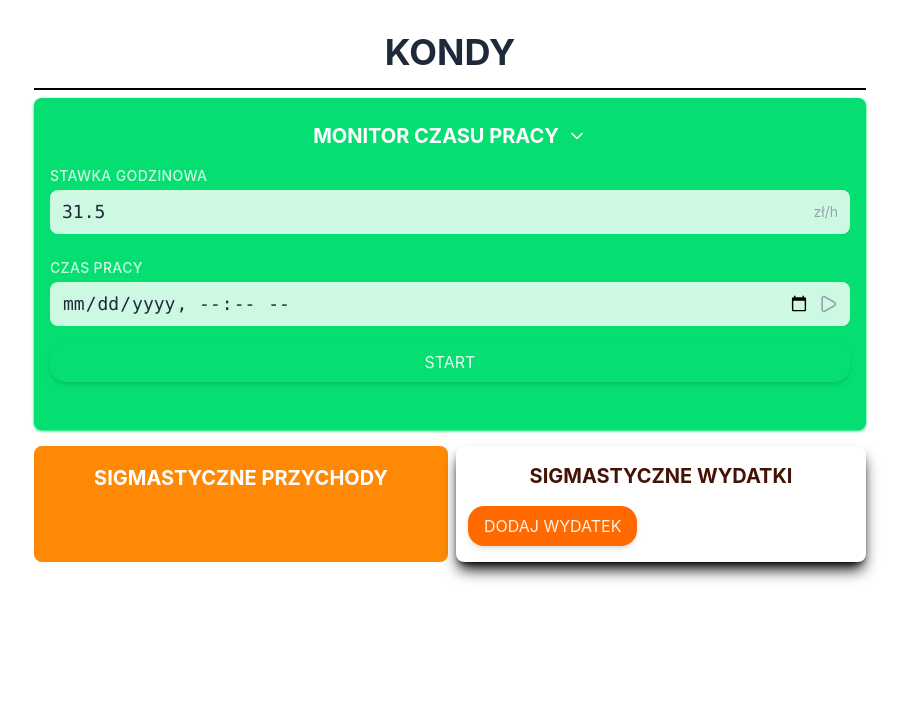
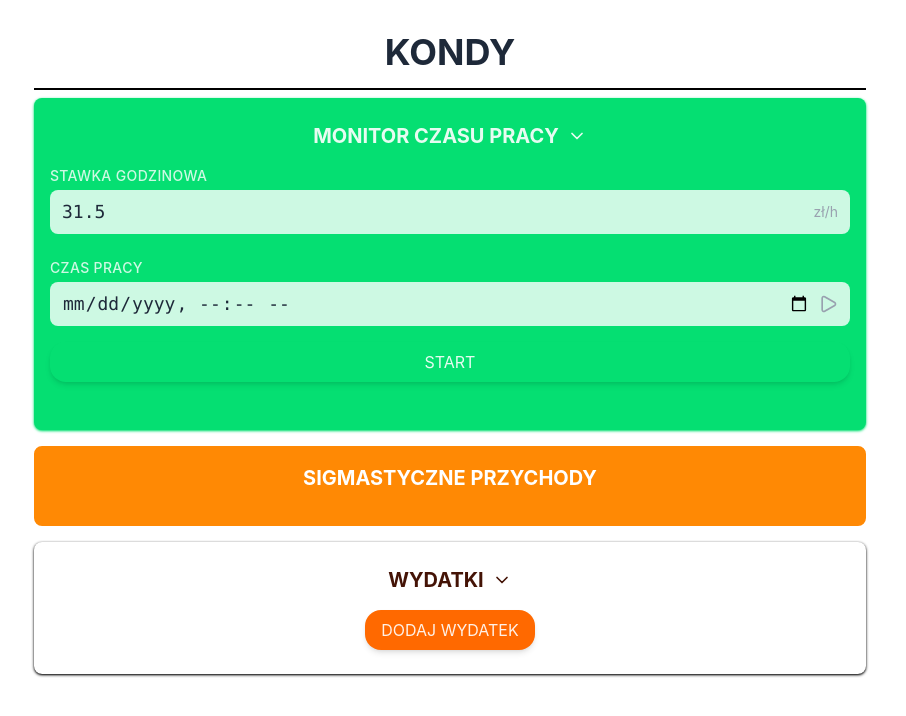
Before and after one commit to KondyKox/money-manager, a React (Vite) app: page / in a window 1280 px wide. Both pictures are taken after a click on the button "Kondy". Shown: the top 716 px of the page, without its empty margins (190-1096 px from the left). Built offline with nearby package versions, Linux system fonts and the light colour scheme.

Commit message:
feat: collapsable panel component

```diff
--- /dev/null
+++ b/src/components/CollapsablePanel.tsx
@@ -0,0 +1,34 @@
+import { ChevronDown } from "lucide-react";
+import { useState, type ReactNode } from "react";
+
+interface CollapsablePanelProps {
+  header: string;
+  children: ReactNode;
+  colorClass?: string; // colors for bg, text, shadow, etc.
+}
+
+const CollapsablePanel = ({
+  header,
+  children,
+  colorClass = "",
+}: CollapsablePanelProps) => {
+  const [isCollapsed, setIsCollapsed] = useState<boolean>(false);
+
+  return (
+    <div className={`${colorClass} rounded-lg px-4 py-6 shadow-sm`}>
+      <h3
+        onClick={() => setIsCollapsed(!isCollapsed)}
+        className={`flex items-center justify-center gap-2 text-center font-bold mb-4 text-xl cursor-pointer hover:${colorClass} transition-colors duration-150`}
+      >
+        {header}
+        <ChevronDown
+          size={20}
+          className={`transition-transform duration-200 ${isCollapsed ? "-rotate-90" : "rotate-0"}`}
+        />
+      </h3>
+      {!isCollapsed ? children : null}
+    </div>
+  );
+};
+
+export default CollapsablePanel;
--- a/src/components/Dashboard.tsx
+++ b/src/components/Dashboard.tsx
@@ -22,7 +22,6 @@ const Dashboard = ({ profileId }: { profileId: string }) => {
           setEditedProfile={setEditedProfile}
         />
 
-        <div className="flex justify-between items-stretch gap-2">
         {/* Income panel */}
         <div className="rounded-lg px-3 py-4 flex-1 border-orange-400 border-2 text-white bg-orange-400">
           <h3 className="text-center font-bold mb-4 text-xl">
@@ -34,7 +33,6 @@ const Dashboard = ({ profileId }: { profileId: string }) => {
         <ExpensePanel />
       </div>
     </div>
-    </div>
   );
 };
 
--- a/src/components/ExpensePanel.tsx
+++ b/src/components/ExpensePanel.tsx
@@ -1,24 +1,31 @@
 import { useState } from "react";
 import AddExpenseModal from "./addExpense-modal";
+import CollapsablePanel from "./CollapsablePanel";
 
 const ExpensePanel = () => {
   const [isModalOpen, setIsModalOpen] = useState<boolean>(false);
 
   return (
-    <div className="rounded-lg px-3 py-4 flex-1 text-orange-950 shadow-lg shadow-black">
-      <h3 className="text-center font-bold mb-4 text-xl">
-        sigmastyczne wydatki
-      </h3>
+    <>
+      <CollapsablePanel
+        header="Wydatki"
+        colorClass="shadow-black text-orange-950"
+      >
+        <div className="flex justify-center items-center gap-2">
+          <button
+            onClick={() => setIsModalOpen(true)}
+            className="btn-secondary"
+          >
+            dodaj wydatek
+          </button>
+        </div>
+      </CollapsablePanel>
+
       <AddExpenseModal
         isOpen={isModalOpen}
         onClose={() => setIsModalOpen(false)}
       />
-      <div>
-        <button onClick={() => setIsModalOpen(true)} className="btn-secondary">
-          dodaj wydatek
-        </button>
-      </div>
-    </div>
+    </>
   );
 };
 
--- a/src/components/ShiftTracker.tsx
+++ b/src/components/ShiftTracker.tsx
@@ -1,30 +1,17 @@
-import { useState } from "react";
 import { saveProfile } from "../utils/saveProfile";
 import ShiftTimePanel from "./ShiftTimePanel";
-import { ChevronDown } from "lucide-react";
 import type { ShiftTrackerProps } from "../types/Shift";
+import CollapsablePanel from "./CollapsablePanel";
 
 const ShiftTracker = ({
   editedProfile,
   setEditedProfile,
 }: ShiftTrackerProps) => {
-  const [isCollapsed, setIsCollapsed] = useState<boolean>(false);
-
   return (
-    <div className="bg-green-400 rounded-lg px-4 py-6 shadow-sm shadow-green-400">
-      <h3
-        onClick={() => setIsCollapsed(!isCollapsed)}
-        className="flex items-center justify-center gap-2 text-center text-white font-bold mb-4 text-xl cursor-pointer hover:bg-green-500 transition-colors duration-150"
+    <CollapsablePanel
+      header="Monitor czasu pracy"
+      colorClass="bg-green-400 shadow-green-400 text-white/90"
     >
-        Monitor czasu pracy
-        <ChevronDown
-          size={20}
-          className={`transition-transform duration-200 ${isCollapsed ? "-rotate-90" : "rotate-0"}`}
-        />
-      </h3>
-      {!isCollapsed ? (
-        // {/* Stawka godzinowa */}
-        <>
       <div className="input-group">
         <label htmlFor="hourlyRate">Stawka Godzinowa</label>
         <div>
@@ -37,9 +24,7 @@ const ShiftTracker = ({
             value={editedProfile.hourlyRate}
             onChange={(e) =>
               setEditedProfile((prev) =>
-                    prev
-                      ? { ...prev, hourlyRate: Number(e.target.value) }
-                      : prev,
+                prev ? { ...prev, hourlyRate: Number(e.target.value) } : prev,
               )
             }
             onBlur={() => saveProfile(editedProfile)}
@@ -52,9 +37,7 @@ const ShiftTracker = ({
         editedProfile={editedProfile}
         setEditedProfile={setEditedProfile}
       />
-        </>
-      ) : null}
-    </div>
+    </CollapsablePanel>
   );
 };
 
--- a/src/components/addExpense-modal.tsx
+++ b/src/components/addExpense-modal.tsx
@@ -63,7 +63,7 @@ const AddExpenseModal = ({ isOpen, onClose }: AddExpenseModalProps) => {
           <div className="grid grid-cols-[repeat(auto-fit,minmax(100px,1fr))] gap-2">
             {EXPENSE_CATEGORIES.map((category) => (
               <button
-                className={`btn-primary ${newExpense.category === category ? "bg-blue-400" : ""}`}
+                className={`btn-primary ${newExpense.category === category ? "bg-blue-400 pointer-events-none" : ""}`}
                 onClick={() =>
                   setNewExpense((prev) =>
                     prev ? { ...prev, category: category } : prev,
```
Lines whose indentation alone changed are shown as unchanged.
